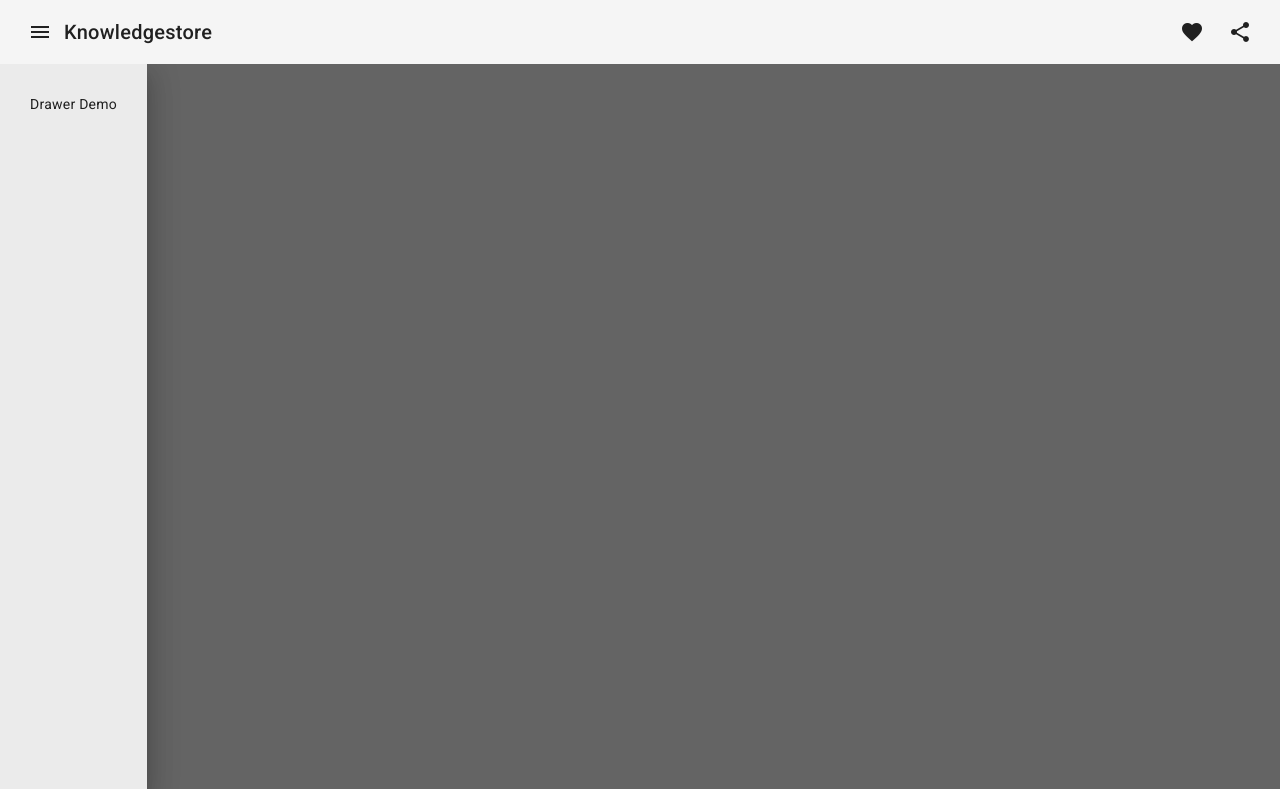
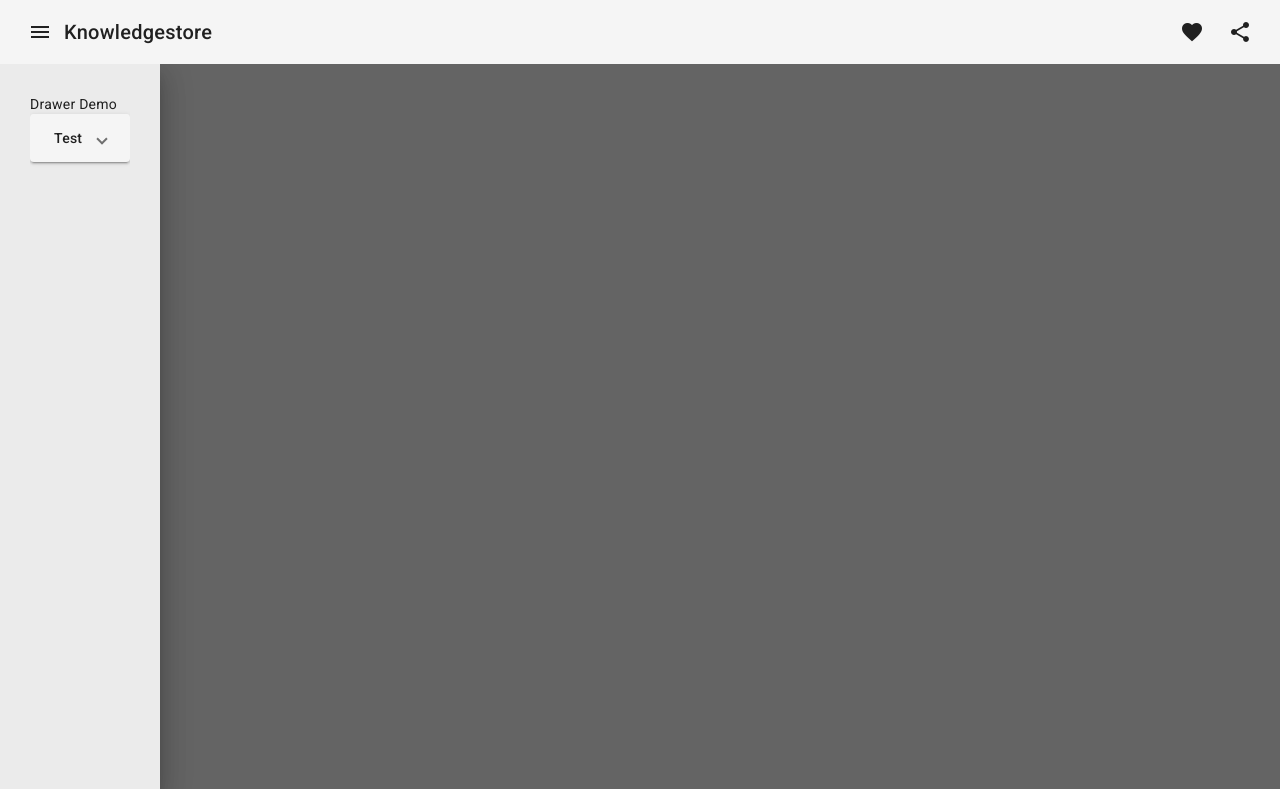
Before and after one commit to Petro-64/knowledgedepot-angular-clone, an Angular app: page / in a window 1280 px wide. Built offline with nearby package versions, Linux system fonts and the light colour scheme.

Commit message:
'Expandable-nav-added'

```diff
--- a/src/app/app.module.ts
+++ b/src/app/app.module.ts
@@ -7,6 +7,7 @@ import { NavbarComponent } from './components/navbar/navbar.component';
 import { BrowserAnimationsModule } from '@angular/platform-browser/animations';
 import { MaterialExampleModule } from './material.module';
 import { SidenavComponent } from './components/sidenav/sidenav.component';
+import { MatExpansionModule } from '@angular/material/expansion';
 
 @NgModule({
   declarations: [
@@ -20,6 +21,7 @@ import { SidenavComponent } from './components/sidenav/sidenav.component';
     AppRoutingModule,
     BrowserAnimationsModule,
     MaterialExampleModule,
+    MatExpansionModule
   ],
   providers: [],
   bootstrap: [AppComponent]
--- a/src/app/components/navbar/navbar.component.ts
+++ b/src/app/components/navbar/navbar.component.ts
@@ -7,8 +7,6 @@ import { SidenavService } from '../../services/sidenav.service'
   styleUrls: ['./navbar.component.css']
 })
 export class NavbarComponent {
-  showFiller = false;
-
   constructor(private sideNavService: SidenavService) {
 
   }
--- a/src/app/components/sidenav/sidenav.component.html
+++ b/src/app/components/sidenav/sidenav.component.html
@@ -1,6 +1,17 @@
 <mat-drawer-container class="my-container">
     <mat-drawer #drawer class="my-drawer" mode="over" position="start">
          Drawer Demo
+
+         <mat-expansion-panel>
+          <mat-expansion-panel-header>
+            <mat-panel-title>
+              Test
+            </mat-panel-title>
+          </mat-expansion-panel-header>
+          <p>Test</p>
+          <p>Results</p>
+        </mat-expansion-panel>
+
 
     </mat-drawer>
     <mat-drawer-content>
--- a/src/app/components/sidenav/sidenav.component.ts
+++ b/src/app/components/sidenav/sidenav.component.ts
@@ -13,6 +13,8 @@ export class SidenavComponent implements OnInit  {
   constructor(private sideNavService: SidenavService) {
   }
 
+  typesOfLaptop: string[] = ['Apple', 'HP', 'Lenovo', 'Dell', 'Acer','Asus'];
+
   ngOnInit() {
     this.sideNavService.sideNavToggleSubject.subscribe(()=> {
       this.drawer.toggle();
```
